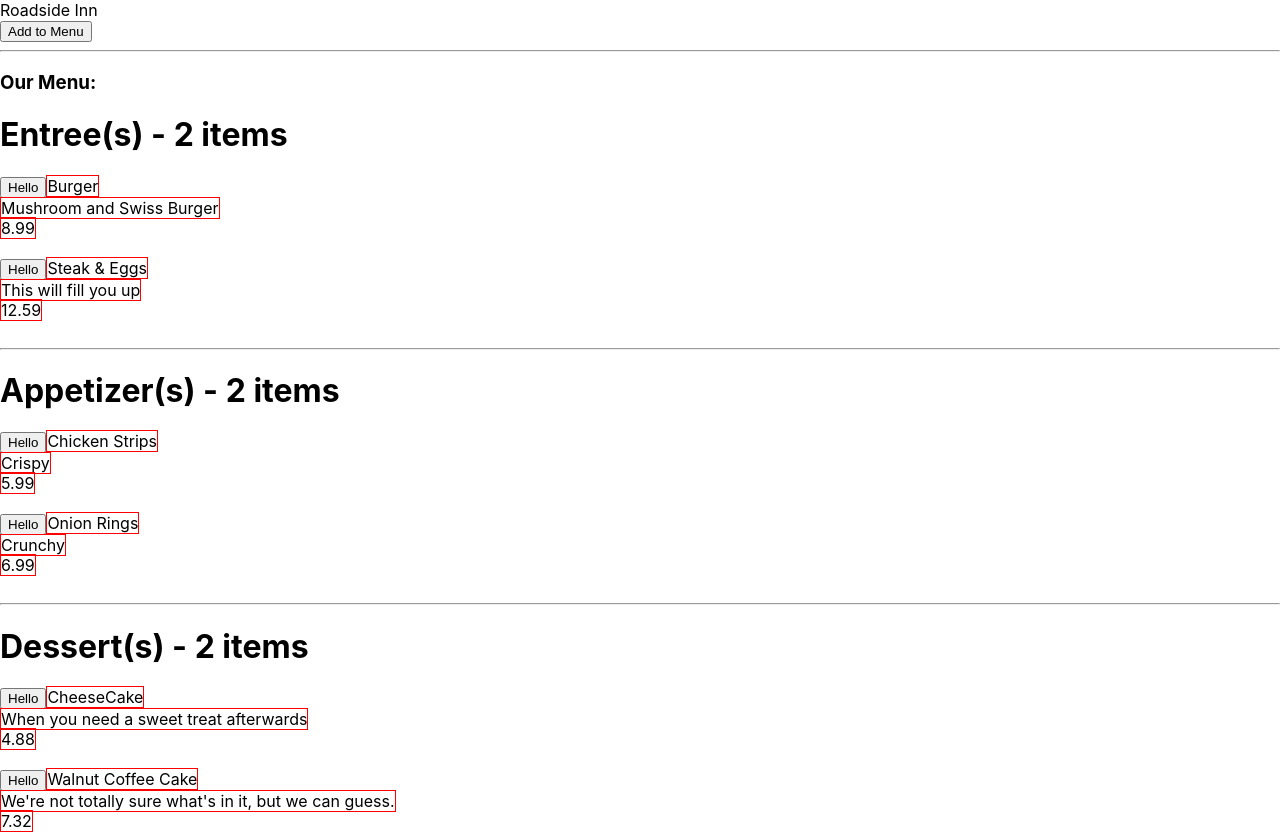
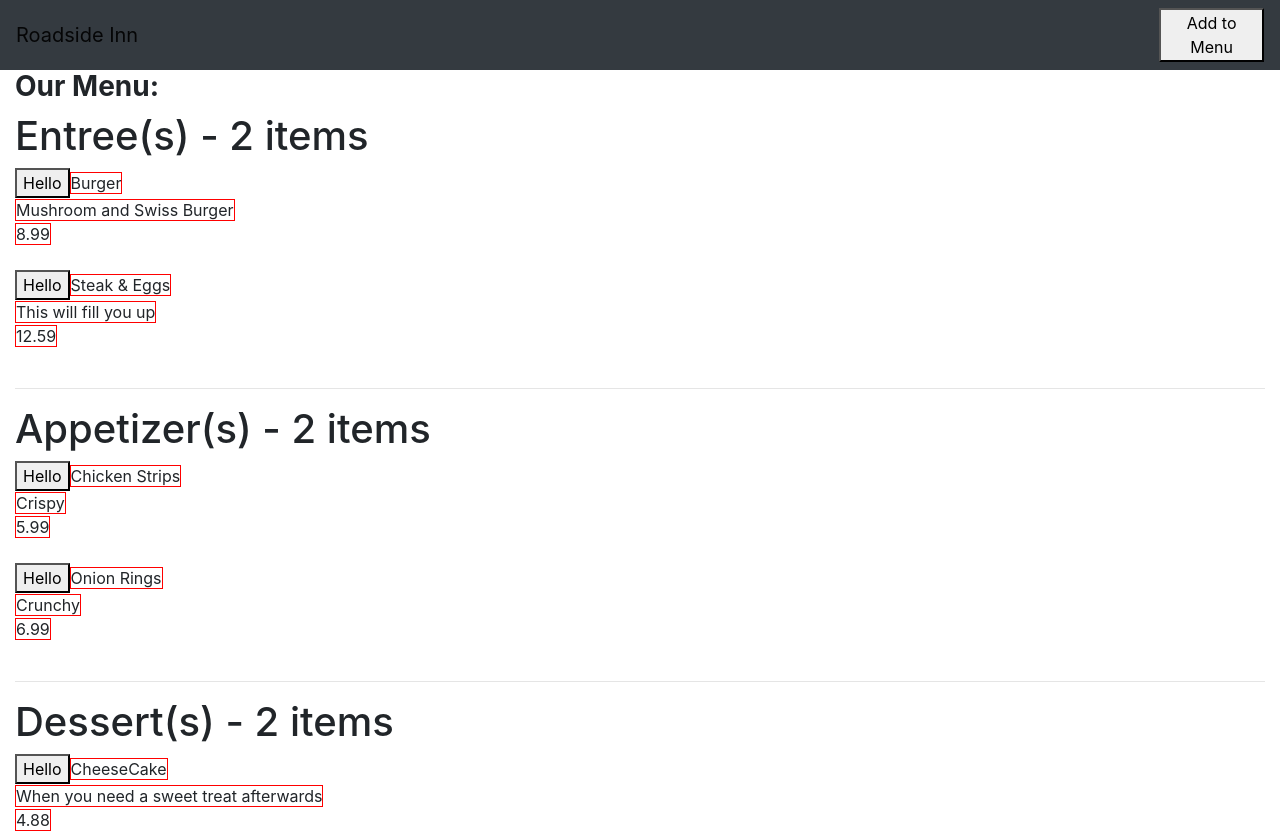
Before and after one commit to ScottWiniarski/advancedwebfoodmenu, a React (Create React App) app: page / in a window 1280 px wide. Shown: the top 834 px of the page. Built offline with nearby package versions, Linux system fonts and the light colour scheme.

Commit message:
Fully incorporated Bootstrap into project

```diff
--- a/public/index.html
+++ b/public/index.html
@@ -24,6 +24,15 @@
       work correctly both with client-side routing and a non-root public URL.
       Learn how to configure a non-root public URL by running `npm run build`.
     -->
+
+
+    <!-- Including the bootstrap css via CDN -->
+    <link
+      rel="stylesheet"
+      href="https://stackpath.bootstrapcdn.com/bootstrap/4.3.1/css/bootstrap.min.css"
+      integrity="sha384-ggOyR0iXCbMQv3Xipma34MD+dH/1fQ784/j6cY/iJTQUOhcWr7x9JvoRxT2MZw1T"
+      crossorigin="anonymous"
+    />
     <title>React App</title>
   </head>
   <body>
--- a/src/App.js
+++ b/src/App.js
@@ -88,9 +88,11 @@ const App = () => {
 
   return (
     <React.Fragment>
-      <Navbar className="navbar-dark bg-dark">
+      <Navbar className="navbar-light bg-dark">
         <Container fluid>
+          <Navbar.Brand>
           Roadside Inn
+          </Navbar.Brand>
         </Container>
         <button onClick={AddToMenu}>Add to Menu</button>
         <hr></hr>
```
